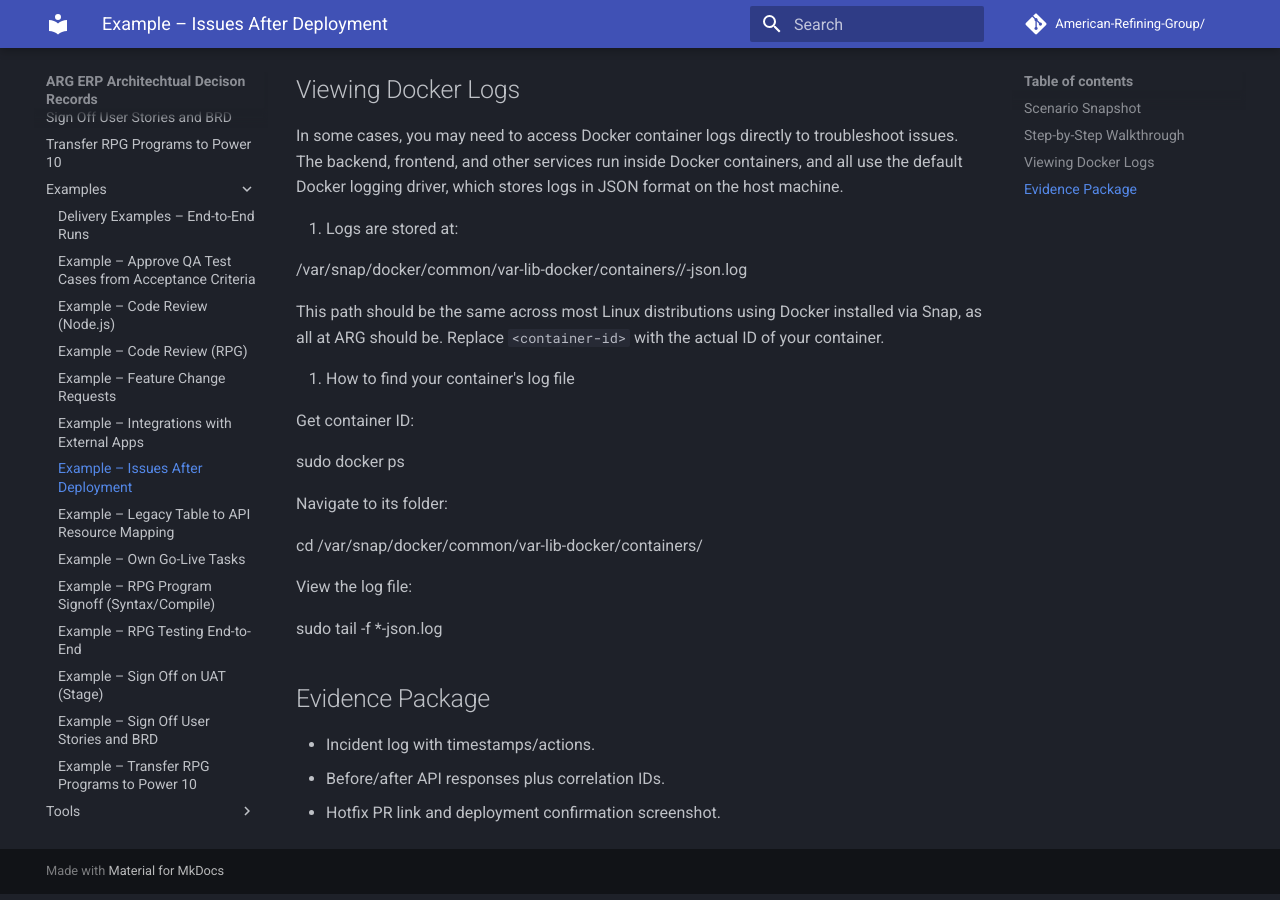
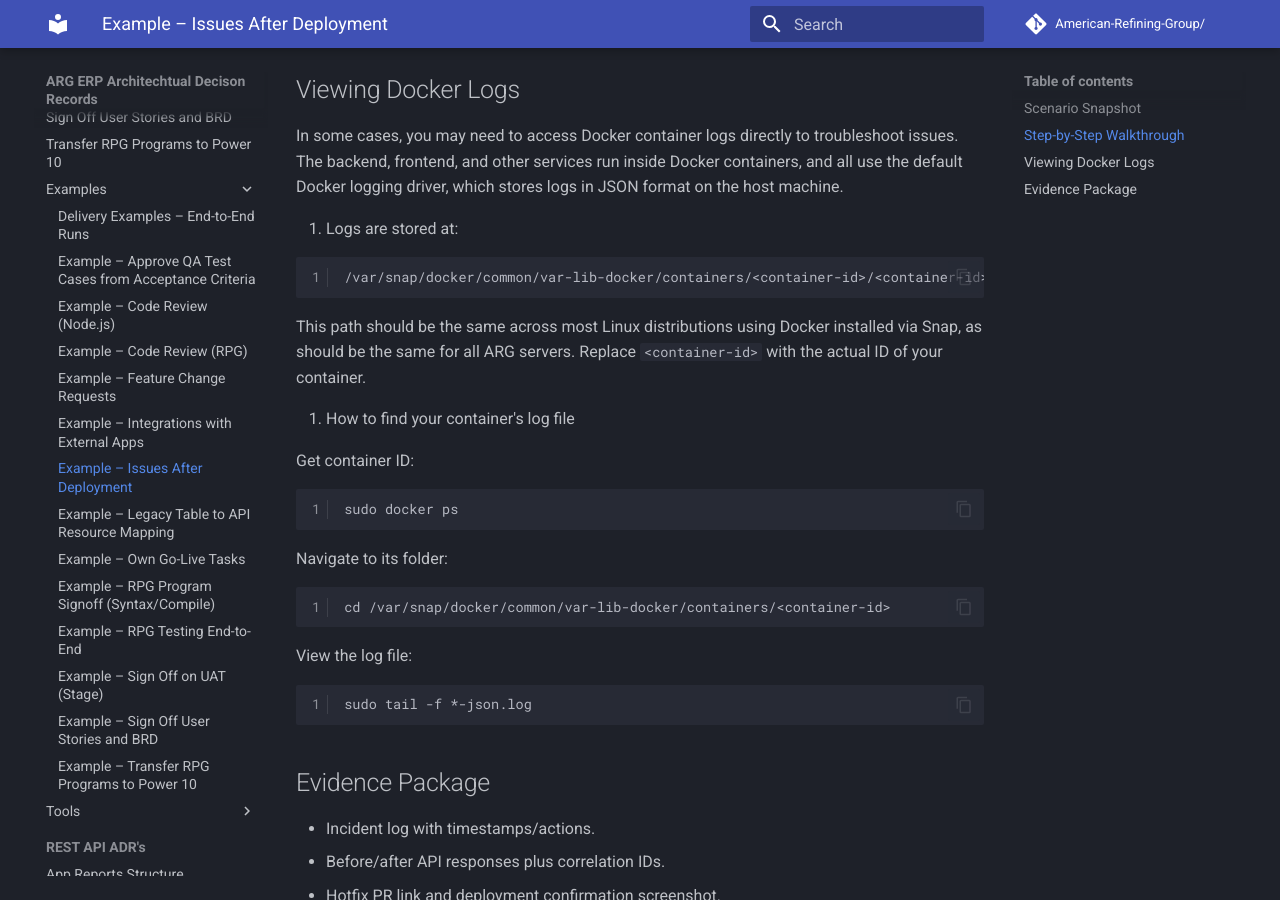
Before and after one commit to American-Refining-Group/Project-Fusion-ADRs, an MkDocs documentation site: the page built from docs/Process Documentation/examples/issues-after-deployment.md, in a window 1280 px wide and 900 px high, scrolled down 755 px. Built offline with MkDocs 1.6.1 and Material for MkDocs 9.7.7, drawn with Linux system fonts in a browser that asks for light colours.

Commit message:
Update issues-after-deployment.md
fixing MD issue

````diff
--- a/docs/Process Documentation/examples/issues-after-deployment.md
+++ b/docs/Process Documentation/examples/issues-after-deployment.md
@@ -19,23 +19,32 @@
 
 1. Logs are stored at:
 
+```
 /var/snap/docker/common/var-lib-docker/containers/<container-id>/<container-id>-json.log
+```
 
-This path should be the same across most Linux distributions using Docker installed via Snap, as all at ARG should be. Replace `<container-id>` with the actual ID of your container.
+This path should be the same across most Linux distributions using Docker installed via Snap, as should be the same for all ARG servers. Replace `<container-id>` with the actual ID of your container.
 
 2. How to find your container's log file
 
 Get container ID:
 
+```
 sudo docker ps
+```
 
 Navigate to its folder:
 
+```
 cd /var/snap/docker/common/var-lib-docker/containers/<container-id>
+```
 
 View the log file:
 
+```
 sudo tail -f *-json.log
+```
+
 
 
 ## Evidence Package
````
